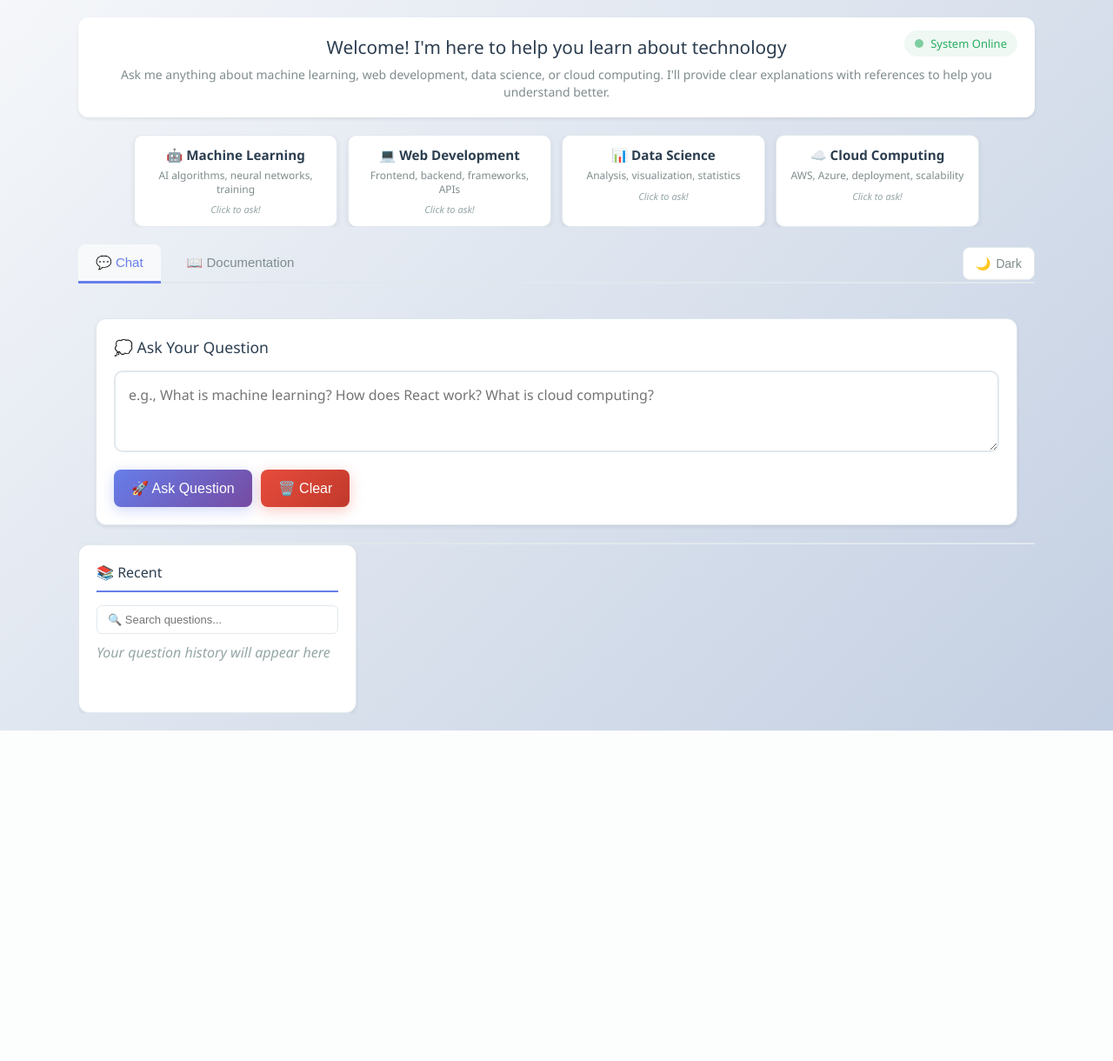
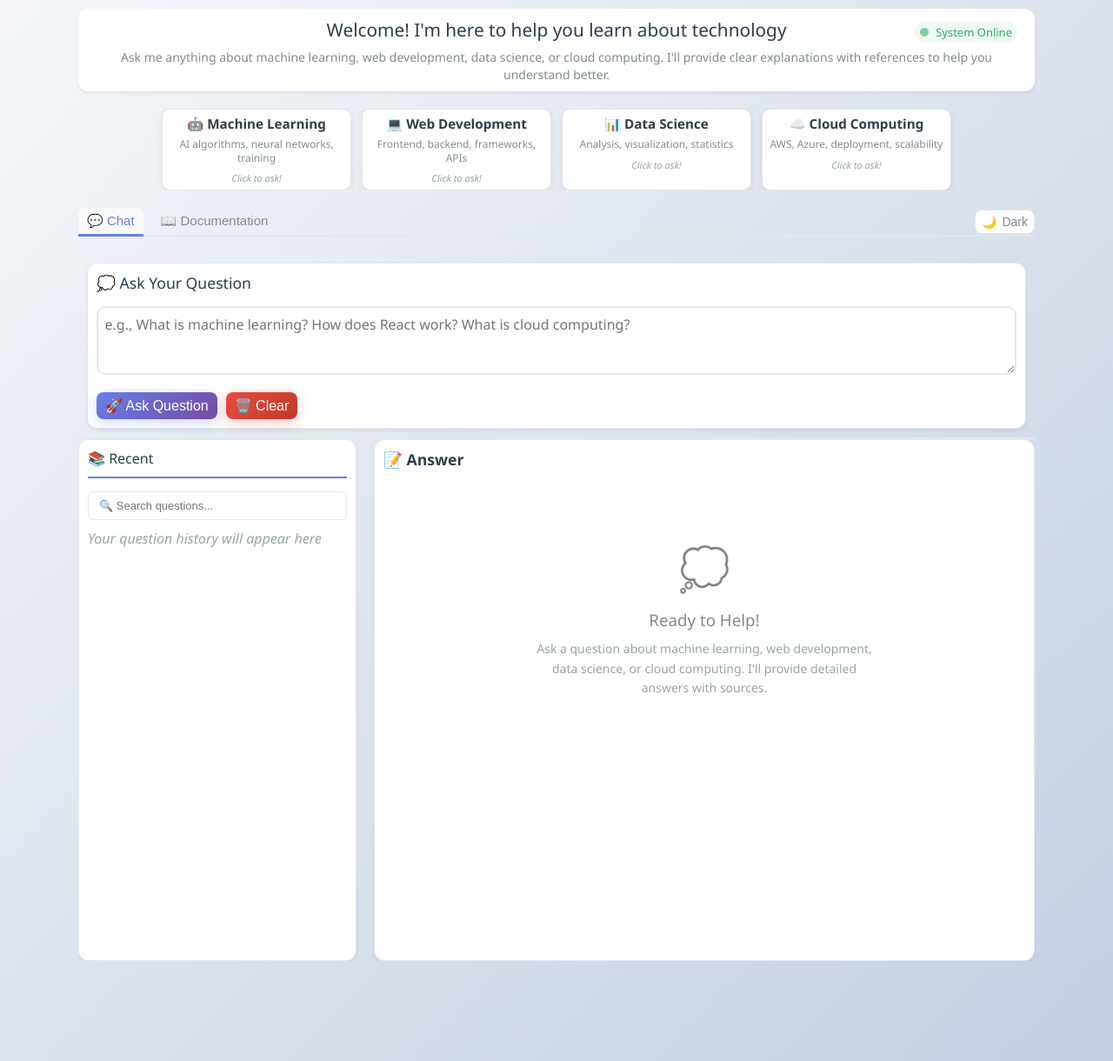
Before and after one commit to tbhatti211-wq/rag-deployment, a Flask app: page / in a window 1280 px wide. Shown: the whole page at 87% size. Before the commit the page ends 840 px from the top, so only its background shows below. Run offline with Flask 3, Linux system fonts and the light colour scheme; parts of the project's set-up code (start-up, migrations or seed data) failed here and were passed over.

Commit message:
v4.0.5: Increase app height, add response placeholder, reduce padding by 50%

```diff
--- a/templates/index.html
+++ b/templates/index.html
@@ -56,10 +56,10 @@
         .container {
             max-width: 1100px;
             margin: 0 auto;
-            padding: 20px;
+            padding: 10px;
             display: flex;
             flex-direction: column;
-            height: 100vh;
+            min-height: 150vh;
         }
         .header-section {
             flex-shrink: 0;
@@ -91,7 +91,7 @@
             color: var(--text-secondary);
             cursor: pointer;
             font-size: 14px;
-            padding: 10px 14px;
+            padding: 5px 7px;
             border-radius: 8px;
             transition: all 0.3s;
             font-weight: 500;
@@ -107,7 +107,7 @@
             box-shadow: 0 4px 10px rgba(102, 126, 234, 0.2);
         }
         .tab-btn {
-            padding: 12px 20px;
+            padding: 6px 10px;
             background: transparent;
             border: none;
             border-bottom: 3px solid transparent;
@@ -140,7 +140,7 @@
         }
         .question-panel {
             flex-shrink: 0;
-            padding: 20px;
+            padding: 10px;
             box-sizing: border-box;
             border-bottom: 2px solid var(--border-color);
         }
@@ -160,10 +160,11 @@
             overflow: hidden;
             padding: 0;
             box-sizing: border-box;
+            min-height: 600px;
         }
         .docs-content {
             overflow-y: auto;
-            padding: 20px 0;
+            padding: 10px 0;
         }
         .docs-content::-webkit-scrollbar {
             width: 8px;
@@ -177,7 +178,7 @@
         }
         .docs-section {
             background: white;
-            padding: 25px;
+            padding: 12.5px;
             margin-bottom: 20px;
             border-radius: 12px;
             box-shadow: 0 2px 4px rgba(0,0,0,0.07);
@@ -196,7 +197,7 @@
         }
         .endpoint {
             background: #f8f9fa;
-            padding: 12px;
+            padding: 6px;
             border-radius: 8px;
             margin: 10px 0;
             font-family: 'Courier New', monospace;
@@ -212,7 +213,7 @@
         }
         .request-response {
             background: #f5f5f5;
-            padding: 15px;
+            padding: 7.5px;
             border-radius: 8px;
             margin: 10px 0;
             font-family: 'Courier New', monospace;
@@ -229,7 +230,7 @@
         }
         .topic-info {
             background: #f8f9fa;
-            padding: 15px;
+            padding: 7.5px;
             border-radius: 8px;
             border-left: 3px solid #667eea;
         }
@@ -252,7 +253,7 @@
             top: 15px;
             right: 20px;
             cursor: pointer;
-            padding: 6px 12px;
+            padding: 3px 6px;
             border-radius: 20px;
             background: #f0f8f4;
             transition: all 0.3s;
@@ -283,7 +284,7 @@
         }
         .welcome-section {
             background: white;
-            padding: 20px 25px;
+            padding: 10px 12.5px;
             border-radius: 12px;
             margin-bottom: 20px;
             box-shadow: 0 2px 4px rgba(0,0,0,0.07);
@@ -313,7 +314,7 @@
         }
         .topic-card {
             background: white;
-            padding: 12px 16px;
+            padding: 6px 8px;
             border-radius: 10px;
             box-shadow: 0 2px 6px rgba(0,0,0,0.08);
             transition: all 0.3s;
@@ -349,7 +350,7 @@
         }
         .question-section {
             background: white;
-            padding: 20px;
+            padding: 10px;
             border-radius: 12px;
             box-shadow: 0 2px 4px rgba(0,0,0,0.07);
             border: 1px solid #e1e8ed;
@@ -368,7 +369,7 @@
         }
         textarea {
             flex: 1;
-            padding: 15px;
+            padding: 7.5px;
             border: 2px solid #e1e8ed;
             border-radius: 10px;
             font-size: 16px;
@@ -386,7 +387,7 @@
             gap: 10px;
         }
         button {
-            padding: 12px 20px;
+            padding: 6px 10px;
             border: none;
             border-radius: 8px;
             cursor: pointer;
@@ -438,13 +439,13 @@
         }
         .response-section {
             background: var(--bg-card);
-            padding: 20px;
+            padding: 10px;
             border-radius: 12px;
             box-shadow: 0 2px 4px rgba(0,0,0,0.07);
-            display: none;
+            display: block;
             border: 1px solid var(--border-color);
             overflow-y: auto;
-            min-height: 0;
+            min-height: 300px;
             max-height: 100%;
             box-sizing: border-box;
             margin-left: 10px;
@@ -486,7 +487,7 @@
         }
         .question-type {
             display: inline-block;
-            padding: 4px 12px;
+            padding: 2px 6px;
             border-radius: 20px;
             font-size: 12px;
             font-weight: bold;
@@ -500,7 +501,7 @@
         }
         .sources {
             margin-top: 25px;
-            padding: 20px;
+            padding: 10px;
             background: #f8f9fa;
             border-radius: 10px;
             border-left: 4px solid #667eea;
@@ -511,7 +512,7 @@
         }
         .source-item {
             background: white;
-            padding: 15px;
+            padding: 7.5px;
             margin: 10px 0;
             border-radius: 8px;
             border: 1px solid #e1e8ed;
@@ -528,12 +529,12 @@
         .loading {
             text-align: center;
             color: #7f8c8d;
-            padding: 40px;
+            padding: 20px;
         }
         .error {
             background: #f8d7da;
             color: #721c24;
-            padding: 20px;
+            padding: 10px;
             border-radius: 10px;
             border-left: 4px solid #e74c3c;
         }
@@ -542,7 +543,7 @@
         }
         .recent-panel {
             background: white;
-            padding: 20px;
+            padding: 10px;
             border-radius: 12px;
             box-shadow: 0 2px 4px rgba(0,0,0,0.07);
             overflow-y: auto;
@@ -551,7 +552,7 @@
             flex-direction: column;
             box-sizing: border-box;
             border: 1px solid #e1e8ed;
-            min-height: 0;
+            min-height: 300px;
             max-height: 100%;
             margin-right: 10px;
         }
@@ -792,7 +793,11 @@
                                 <span class="copy-feedback" id="copy-feedback">Copied!</span>
                             </div>
                             <div id="response-content">
-                                <!-- Response will appear here -->
+                                <div class="response-placeholder" style="text-align: center; color: var(--text-muted); padding: 60px 20px;">
+                                    <div style="font-size: 3em; margin-bottom: 15px; opacity: 0.5;">💭</div>
+                                    <h3 style="margin: 0 0 10px 0; color: var(--text-secondary); font-weight: 500;">Ready to Help!</h3>
+                                    <p style="margin: 0; font-size: 14px; line-height: 1.6; max-width: 400px; margin: 0 auto;">Ask a question about machine learning, web development, data science, or cloud computing. I'll provide detailed answers with sources.</p>
+                                </div>
                             </div>
                         </div>
                     </div>
@@ -1160,7 +1165,6 @@
 
             responseContent.innerHTML = html;
             exportButtons.style.display = 'flex';
-            responseSection.style.display = 'block';
             responseSection.scrollIntoView({ behavior: 'smooth' });
         }
 
@@ -1178,7 +1182,6 @@
             // Show loading state
             btn.disabled = true;
             btn.textContent = '🤔 Thinking...';
-            responseSection.style.display = 'block';
             responseContent.innerHTML = '<div class="loading">🧠 Processing your question...</div>';
 
             try {
```
